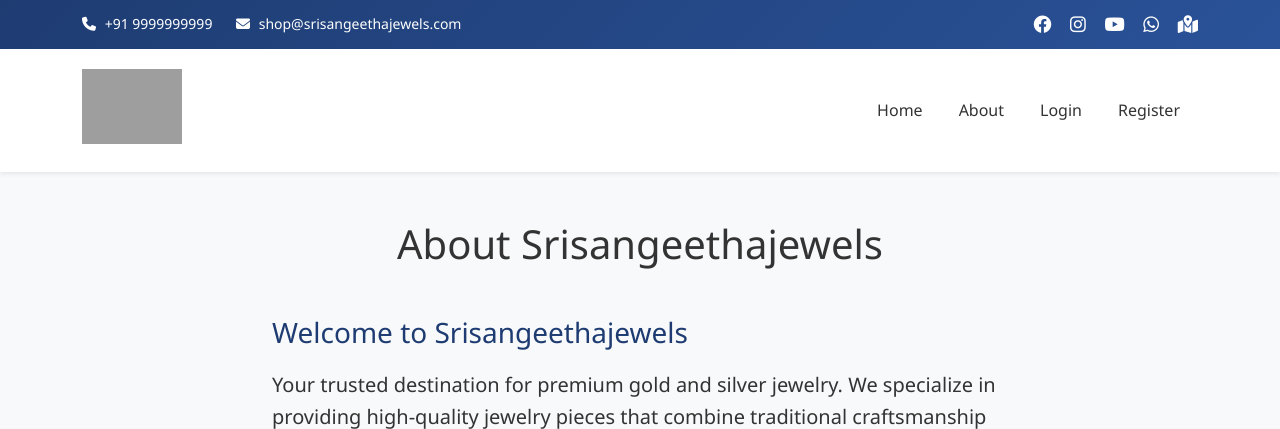
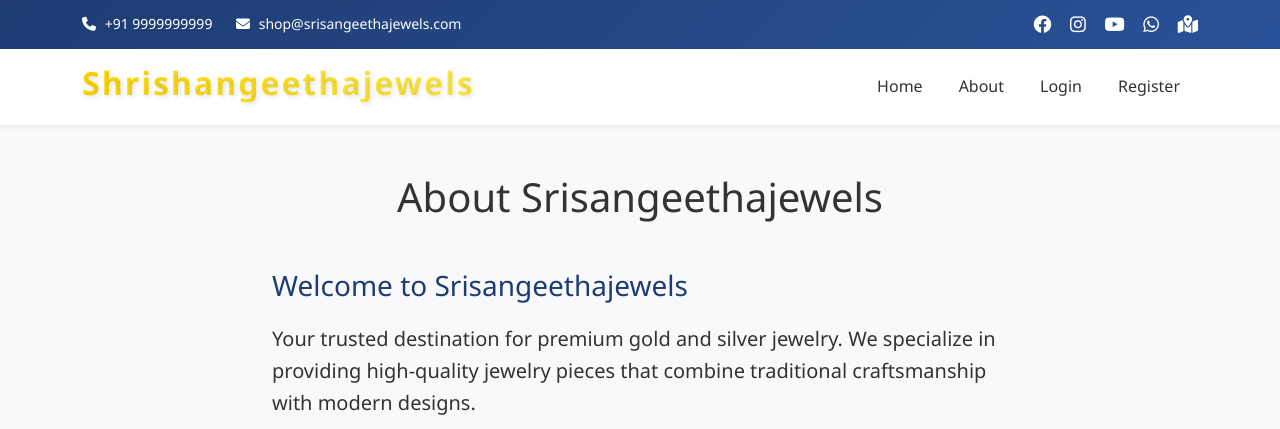
Before and after one commit to naresh-seervi/shrishangeethajewels, a Django app: page /about/ in a window 1280 px wide. Shown: the top 429 px of the page. Run offline with Django 4.2, Linux system fonts and the light colour scheme; grey boxes are pictures that could not be loaded.

Commit message:
Change logo

```diff
--- a/templates/base.html
+++ b/templates/base.html
@@ -40,9 +40,10 @@
     <!-- Navigation -->
     <nav class="navbar navbar-expand-lg navbar-light bg-white shadow-sm">
         <div class="container">
-            <a class="navbar-brand" href="{% url 'home' %}">
+            {% comment %} <a class="navbar-brand" href="{% url 'home' %}">
                 <h1 class="brand-name"><img src="../media/items/logo/logo.png" alt="Logo" style="width: 100px;max-width: 8rem; height:50px auto;" ></h1>
-            </a>
+            </a>  {% endcomment %}
+            <h1 class="brand-name">Shrishangeethajewels</h1>
             <button class="navbar-toggler" type="button" data-bs-toggle="collapse" data-bs-target="#navbarNav">
                 <span class="navbar-toggler-icon"></span>
             </button>
```
